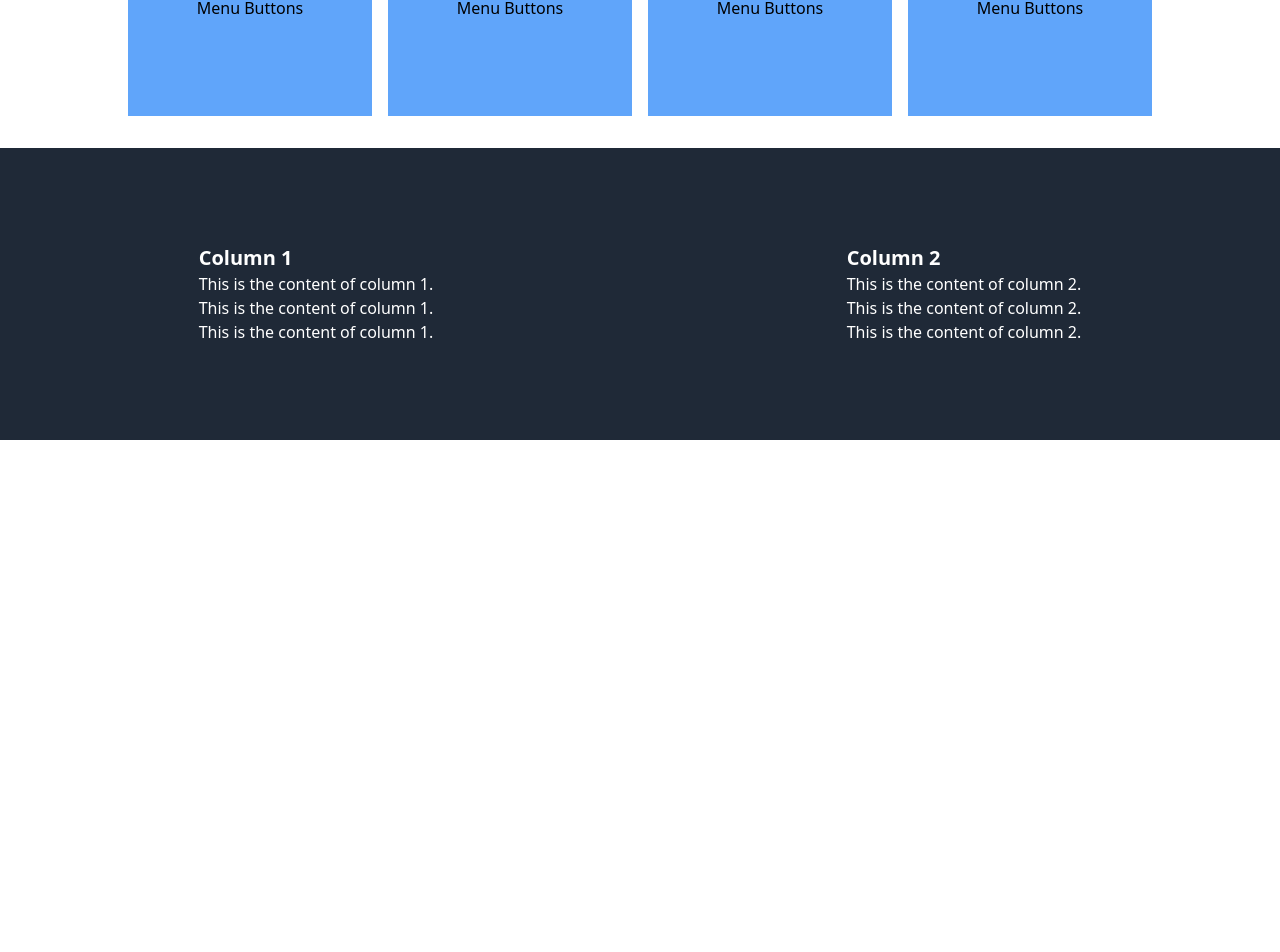
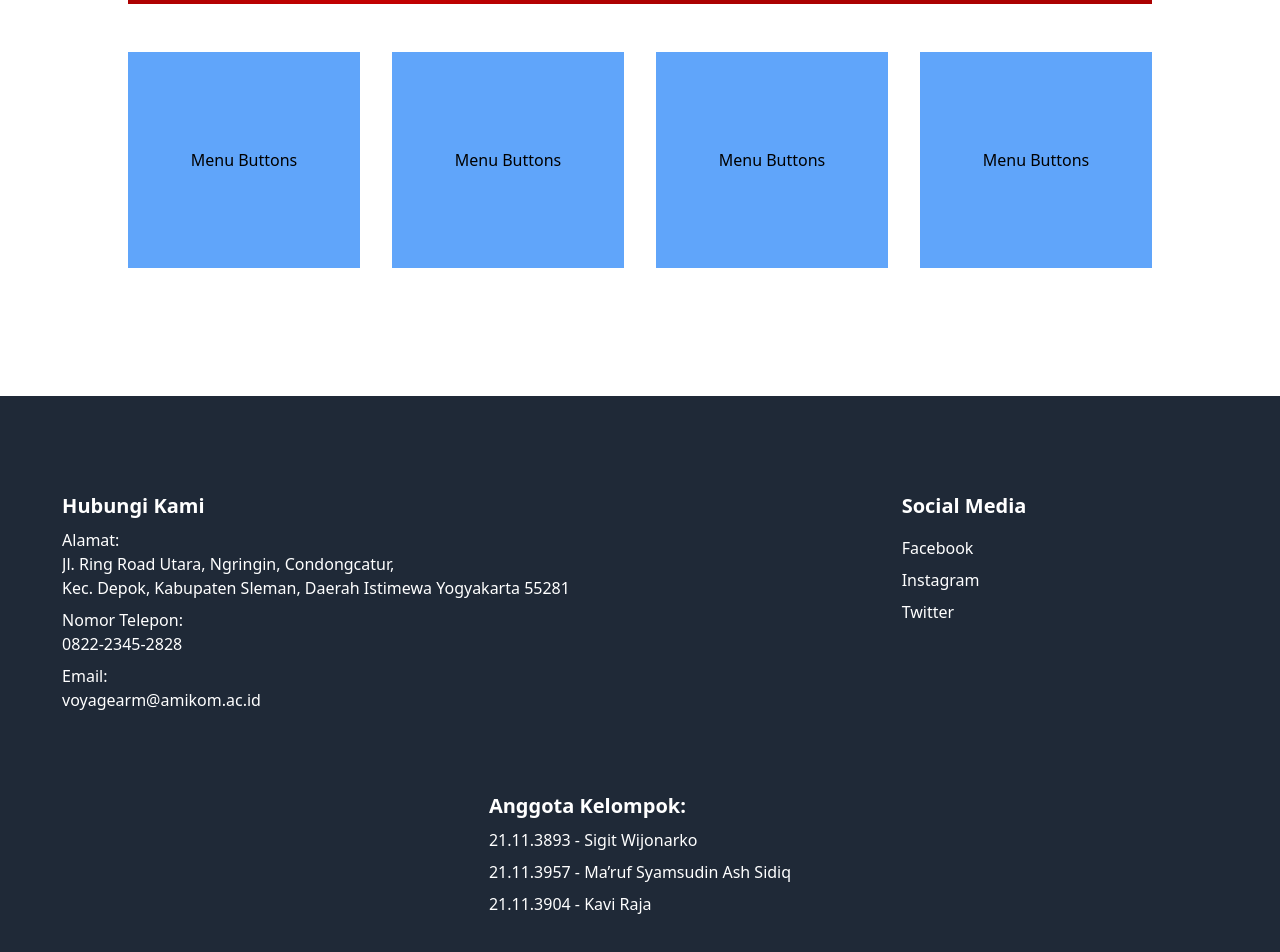
Before and after one commit to sigitwijk16/voyagear, a React (Vite) app: page / in a window 1280 px wide. Shown: the part 1206-2158 px from the top of the page. Before the commit the page ends 1646 px from the top, so only its background shows below. Built offline with nearby package versions, Linux system fonts and the light colour scheme.

Commit message:
footer jadi

```diff
--- a/package.json
+++ b/package.json
@@ -14,7 +14,8 @@
     "@react-google-maps/api": "^2.19.3",
     "react": "^18.2.0",
     "react-dom": "^18.2.0",
-    "react-router-dom": "^6.23.0"
+    "react-router-dom": "^6.23.0",
+    "react-swipeable": "^7.0.1"
   },
   "devDependencies": {
     "@types/react": "^18.2.66",
--- a/src/App.jsx
+++ b/src/App.jsx
@@ -13,6 +13,15 @@ const App = () => {
       <Navbar />
       <div className="container mx-auto max-w-screen-lg mt-4">
         <div className="grid grid-cols-12 gap-4">
+          <div className="col-span-12 mt-8">
+            <p>
+              <span className="font-bold text-justify">Voyagear</span> hadir
+              sebagai solusi tepat untuk semua kebutuhan kendaraan Anda. Kami
+              menawarkan berbagai layanan yang dirancang untuk membantu Anda
+              menjaga kendaraan Anda dalam kondisi prima, mulai dari layanan
+              mekanik terpercaya hingga penjualan suku cadang berkualitas.{" "}
+            </p>
+          </div>
           <div className="col-span-12">
             <GoogleMapWidget />
           </div>
@@ -27,7 +36,9 @@ const App = () => {
           </div>
         </div>
       </div>
-      <Footer />
+      <div className="mt-32">
+        <Footer />
+      </div>
     </div>
   );
 };
--- a/src/Footer.jsx
+++ b/src/Footer.jsx
@@ -4,17 +4,39 @@ const Footer = () => {
   return (
     <footer className="bg-gray-800 text-white py-24 mt-8 px-6 md:px-0">
       <div className="container mx-auto grid grid-cols-2 gap-4 justify-items-center">
-        <div className="text-left">
-          <h2 className="text-base lg:text-xl font-semibold">Column 1</h2>
-          <p>This is the content of column 1.</p>
-          <p>This is the content of column 1.</p>
-          <p>This is the content of column 1.</p>
+        <div className="text-left overflow-hidden">
+          <h2 className="text-base lg:text-xl text-wrap text-pretty text-justify font-bold">
+            Hubungi Kami
+          </h2>
+          <p className="mt-2">Alamat:</p>
+          <p className="text-left">
+            Jl. Ring Road Utara, Ngringin, Condongcatur,
+          </p>
+          <p className="text-left">
+            Kec. Depok, Kabupaten Sleman, Daerah Istimewa Yogyakarta 55281
+          </p>
+          <p className=" mt-2">Nomor Telepon:</p>
+          <p>0822-2345-2828</p>
+          <p className="mt-2">Email:</p>
+          <p>voyagearm@amikom.ac.id</p>
         </div>
         <div className="text-left">
-          <h2 className="text-base lg:text-xl font-semibold">Column 2</h2>
-          <p>This is the content of column 2.</p>
-          <p>This is the content of column 2.</p>
-          <p>This is the content of column 2.</p>
+          <h2 className="text-base lg:text-xl font-semibold">Social Media</h2>
+          <p className=" mt-4">Facebook</p>
+          <p className=" mt-2">Instagram</p>
+          <p className=" mt-2">Twitter</p>
+        </div>
+      </div>
+      <div className="container mx-auto max-w-screen-lg mt-16">
+        <div className="flex flex-col  justify-center text-left items-center">
+          <div className="grid grid-row">
+            <p className="text-left text-base lg:text-xl font-semibold mt-4">
+              Anggota Kelompok:
+            </p>
+            <p className=" mt-2">21.11.3893 - Sigit Wijonarko</p>
+            <p className=" mt-2">21.11.3957 - Ma’ruf Syamsudin Ash Sidiq</p>
+            <p className=" mt-2">21.11.3904 - Kavi Raja</p>
+          </div>
         </div>
       </div>
     </footer>
--- a/src/GoogleMapWidget.jsx
+++ b/src/GoogleMapWidget.jsx
@@ -3,7 +3,7 @@ import React from "react";
 
 const GoogleMapWidget = () => {
   return (
-    <div className="h-64 md:h-96 rounded-lg overflow-hidden mt-4">
+    <div className="h-64 md:h-96 rounded-lg overflow-hidden mt-4 mb-8">
       <iframe
         title="Google Maps"
         src="https://www.google.com/maps/embed?pb=!1m18!1m12!1m3!1d253012.29469468!2d110.15942831088738!3d-7.756153406477904!2m3!1f0!2f0!3f0!3m2!1i1024!2i768!4f13.1!3m3!1m2!1s0x2e7a599bd3bdc4ef%3A0x6f1714b0c4544586!2sUniversitas%20Amikom%20Yogyakarta!5e0!3m2!1sid!2sid!4v1715182038158!5m2!1sid!2sid"
--- a/src/MenuButtons.jsx
+++ b/src/MenuButtons.jsx
@@ -3,11 +3,11 @@ import React from "react";
 
 const MenuButtons = () => {
   return (
-    <div className="grid grid-cols-4 gap-4 text-center">
-      <div className="bg-blue-400 py-24">Menu Buttons</div>
-      <div className="bg-blue-400 py-24">Menu Buttons</div>
-      <div className="bg-blue-400 py-24">Menu Buttons</div>
-      <div className="bg-blue-400 py-24">Menu Buttons</div>
+    <div className="grid grid-cols-4 gap-8 text-center">
+      <div className="bg-blue-400 px-8 py-8 md:py-24 ">Menu Buttons</div>
+      <div className="bg-blue-400 px-8 py-8 md:py-24 ">Menu Buttons</div>
+      <div className="bg-blue-400 px-8 py-8 md:py-24 ">Menu Buttons</div>
+      <div className="bg-blue-400 px-8 py-8 md:py-24 ">Menu Buttons</div>
     </div>
   );
 };
```
Also changed, not shown: 1 other file (tests, documents, lock files or other folders).
